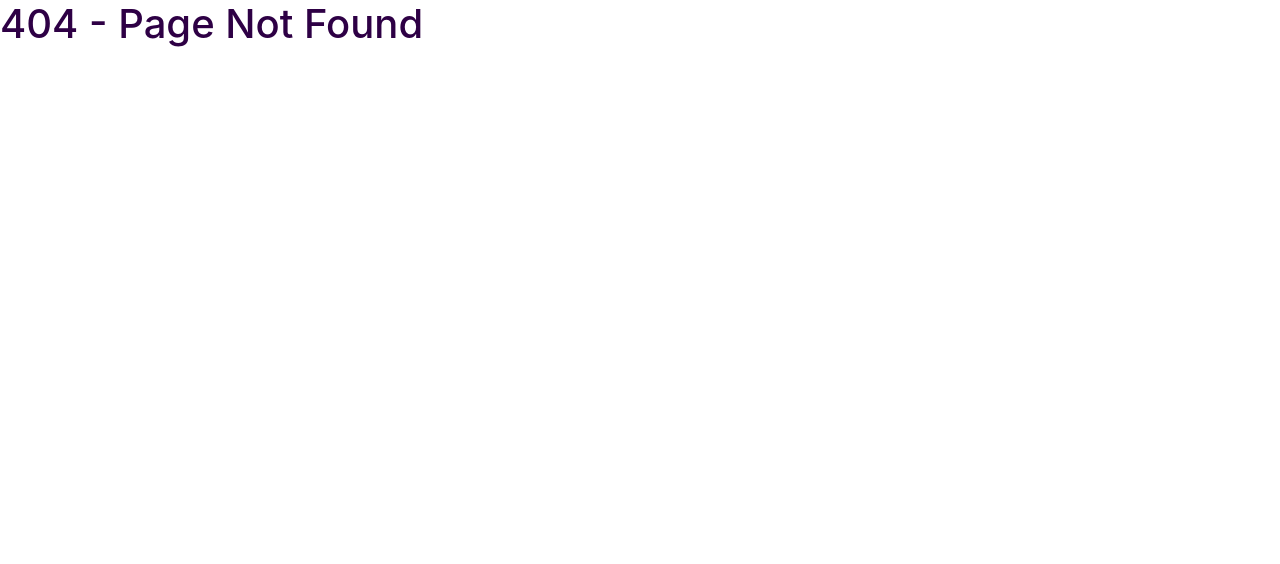
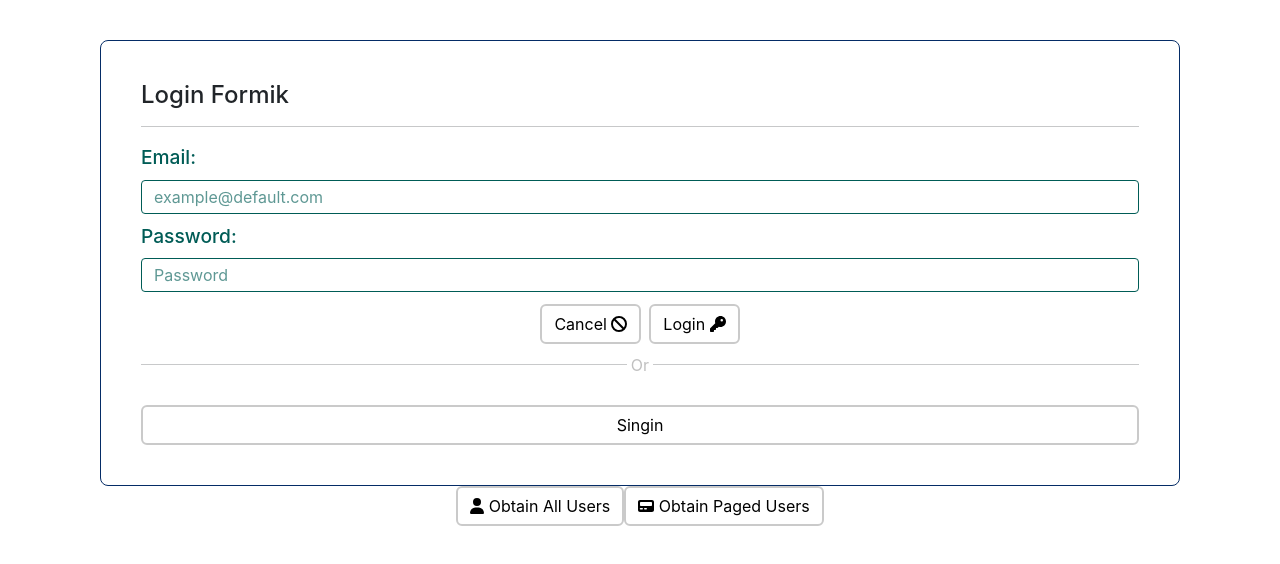
Before and after one commit to Tyliz/RAOpenBootcamp, a React (Create React App) app: page /axios/crud in a window 1280 px wide. Before the commit this address had no page. Shown: the top 564 px of the page. Built offline with nearby package versions, Linux system fonts and the light colour scheme.

Commit message:
Clase de Axios CRUD

```diff
--- /dev/null
+++ b/src/components/pure/AxiosCRUD.jsx
@@ -0,0 +1,146 @@
+import { FontAwesomeIcon } from '@fortawesome/react-fontawesome'
+import {
+	faBan,
+	faKey,
+	faPager,
+	faUser,
+} from '@fortawesome/free-solid-svg-icons'
+import {
+	ErrorMessage,
+	Field,
+	Form,
+	Formik,
+} from 'formik'
+import React from 'react'
+import {
+	login,
+	getAllUsers,
+	getPagedUsers,
+} from '../../services/AxiosCRUDServices'
+import * as Yup from 'yup'
+import { useNavigate } from 'react-router-dom'
+
+
+const AxiosCRUD = () => {
+
+	const navigate = useNavigate()
+
+	const loginSchema = Yup.object().shape(
+		{
+			email: Yup.string()
+				.email('Invalid email format')
+				.required('Email is required'),
+			password: Yup.string().required('Password is required'),
+		}
+	)
+
+	const initialValues = {
+		email: '',
+		password: '',
+	}
+
+	const submitLogin = async (values) => {
+		// await login('eve.holt@reqres.in', 'cityslicka')
+		await login(values.email, values.password)
+			.then((response) => {
+				if (response.data.token) {
+					alert(JSON.stringify(response.data.token))
+					sessionStorage.setItem('TokenSession', response.data.token)
+				} else {
+					sessionStorage.removeItem('TokenSession')
+					throw new Error('Login failure!!')
+				}
+			})
+			.catch((error) => {
+				alert(`Something went wrong: ${error}`)
+			})
+			.finally(() => {
+				console.log('Login done!')
+			})
+		// window.location.reload()
+	}
+
+	const goSingin = (e) => {
+		e.preventDefault()
+		navigate('/Singin', { replace:true })
+	}
+
+	// CRUD Examples
+	const obtainAllUsers = () => {
+		getAllUsers()
+			.then((response) => {
+				alert(JSON.stringify(response.data.data))
+			})
+			.catch((error) => {
+				alert(`Something went wrong: ${error}`)
+			})
+	}
+
+	const obtainPagedUsers = (page) => {
+		getPagedUsers(page)
+			.then((response) => {
+				alert(JSON.stringify(response.data.data))
+			})
+			.catch((error) => {
+				alert(`Something went wrong: ${error}`)
+			})
+	}
+
+	return (
+		<div className='center-layoud padding-layoud'>
+			<div className='loginContent'>
+				<h4>Login Formik</h4>
+				<hr />
+				<Formik initialValues={ initialValues } onSubmit={ submitLogin } validationSchema={ loginSchema }>
+					{
+						({ isSubmitting }) => {
+							return (
+								<Form >
+									<div className='form-field'>
+										<label htmlFor='email' className='form-field__label'>Email:</label>
+										<Field id='email' name='email' className='form-field__input' placeholder='example@default.com' />
+										<ErrorMessage name='email' component='div' className='error-message' />
+									</div>
+									<div className='form-field'>
+										<label htmlFor='password' className='form-field__label'>Password:</label>
+										<Field id='password' name='password' type='password' className='form-field__input' placeholder='Password' />
+										<ErrorMessage name='password' className='error-message' component='div'></ErrorMessage>
+									</div>
+									<div className='text-center'>
+										<button type='button' className='btn btn-danger m-1' onClick={ () => navigate('/', { replace: true }) }>
+											Cancel <FontAwesomeIcon icon={ faBan } />
+										</button>
+										<button type='submit' className='btn btn-success m-1'>
+											Login <FontAwesomeIcon icon={ faKey } />
+										</button>
+									</div>
+									<hr className='hr-or'/>
+									<div className='d-flex flex-column mt-3'>
+										<button className='btn btn-primary' type='button' onClick={ goSingin } >
+											Singin
+										</button>
+									</div>
+									{ isSubmitting ? (
+										<div className='loading'>
+											<span className='loading__text'>Login...</span>
+										</div>
+									) : null }
+								</Form>
+							)
+						}
+					}
+				</Formik>
+			</div>
+			<div>
+				<button className='btn' onClick={ obtainAllUsers }>
+					<FontAwesomeIcon icon={ faUser } /> Obtain All Users
+				</button>
+				<button className='btn' onClick={ () => obtainPagedUsers(2) }>
+					<FontAwesomeIcon icon={ faPager } /> Obtain Paged Users
+				</button>
+			</div>
+		</div>
+	)
+}
+
+export default AxiosCRUD
--- a/src/components/pure/AxiosExample.jsx
+++ b/src/components/pure/AxiosExample.jsx
@@ -26,8 +26,8 @@ const AxiosExample = () => {
 
 
 	return (
-		<div>
-			<h1>Axios Example</h1>
+		<div className='center-layoud'>
+			<h1 className='title'>Axios Example</h1>
 			{ user !== undefined ?
 				(
 					<div>
@@ -38,13 +38,15 @@ const AxiosExample = () => {
 				) :
 				(
 					<div>
-						<p>Generate a new User</p>
-						<button onClick={ obtainUser }>
-							Random User
-						</button>
 					</div>
 				)
 			}
+			<div>
+				<p>Generate a new User</p>
+				<button onClick={ obtainUser }>
+					Random User
+				</button>
+			</div>
 		</div>
 	)
 }
--- a/src/index.js
+++ b/src/index.js
@@ -9,13 +9,14 @@ import './styles/app.scss'
 // import AppRoutingFinal from './AppRoutingFinal'
 // import AppRoutingOne from './AppRoutingOne'
 import reportWebVitals from './reportWebVitals'
-import LayoutChuck from './layout/LayoutChuck'
+import LayoutFetch from './layout/LayoutFetch'
+// import LayoutChuck from './layout/LayoutChuck'
 
 const root = ReactDOM.createRoot(document.getElementById('root'))
 
 root.render(
 	<React.StrictMode>
-		<LayoutChuck />
+		<LayoutFetch />
 	</React.StrictMode>
 )
 
--- a/src/layout/LayoutFetch.jsx
+++ b/src/layout/LayoutFetch.jsx
@@ -20,6 +20,7 @@ import NotFoundPage from '../pages/404/NotFoundPage'
 import FetchExample from '../components/pure/FetchExample'
 import FetchUser from '../components/pure/FetchUser'
 import AxiosExample from '../components/pure/AxiosExample'
+import AxiosCRUD from '../components/pure/AxiosCRUD'
 
 
 function LayoutFetch() {
@@ -29,6 +30,7 @@ function LayoutFetch() {
 			<Routes>
 				<Route path='/' element={ <FetchExample /> } />
 				<Route path='/axios' element={ <AxiosExample /> } />
+				<Route path='/axios/crud' element={ <AxiosCRUD /> } />
 				<Route path='/User/:idUser' element={ <FetchUser /> } />
 				<Route path='*' element={ <NotFoundPage /> } />
 			</Routes>
--- /dev/null
+++ b/src/services/AxiosCRUDServices.js
@@ -0,0 +1,33 @@
+import axios from 'axios'
+
+/**
+ * Login Method to ReqRes endpoint
+ * @param { string } email
+ * @param { string } password
+ */
+export const login = (email, password) => {
+	let body = {
+		email,
+		password,
+	}
+
+	return axios.post('https://reqres.in/api/login', body)
+}
+
+// Obtain all users
+export const getAllUsers = () => {
+	return axios.get('https://reqres.in/api/users')
+}
+
+// Obtain paged users
+export const getPagedUsers = (page) => {
+	return axios.get(`https://reqres.in/api/users?page=${page}`)
+}
+
+// TODO: Obtain user by ID
+
+// TODO: Create user
+
+// TODO: Update user
+
+// TODO: Delete user
--- a/src/styles/_styles.scss
+++ b/src/styles/_styles.scss
@@ -124,3 +124,21 @@ fieldset.fieldset {
 .joke:last-child {
 	border: none;
 }
+
+.center-layoud {
+	width: 100%;
+	display: grid;
+	place-items: center;
+}
+
+.padding-layoud {
+	padding: 2.5rem;
+}
+
+
+.loginContent {
+	width: 90%;
+	padding: 2.5rem;
+	border: #052c66 solid 1px;
+	border-radius: .5rem;
+}
```
